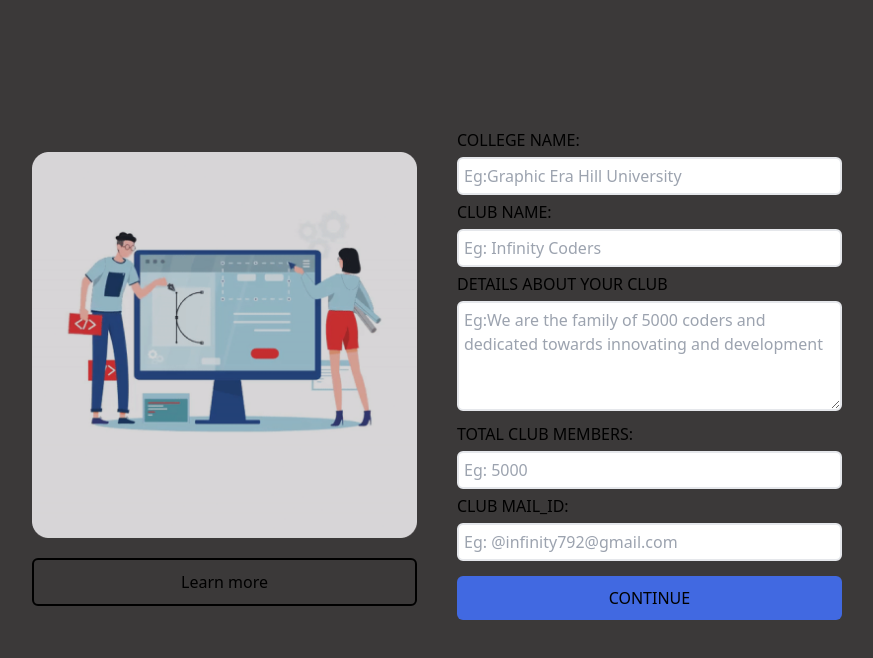
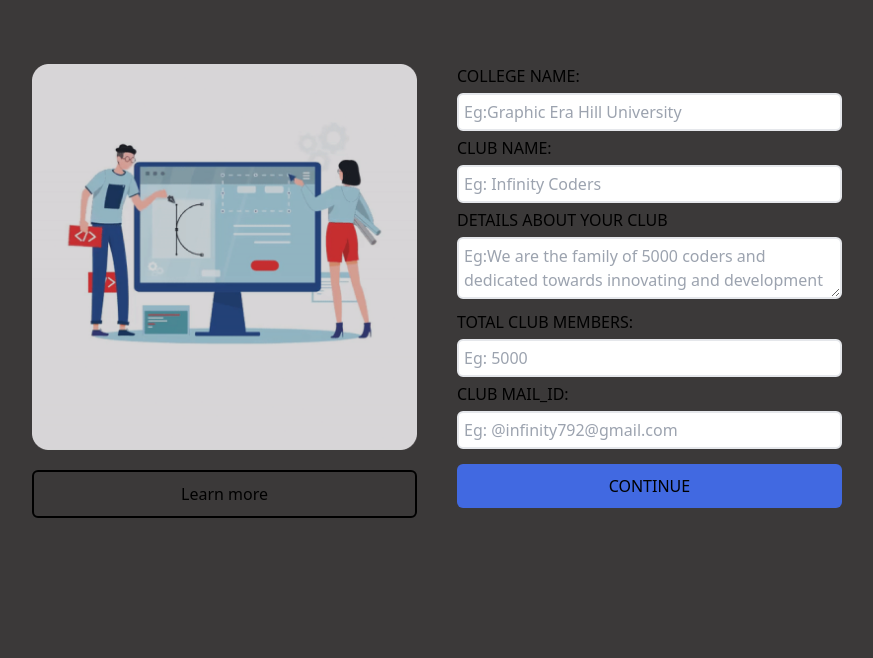
Before and after one commit to umeshbisht1/signup-club, a plain HTML site: page index.html in a window 1280 px wide. Shown: the whole page, without its empty margins (203-1076 px from the left). Drawn offline with nearby package versions, Linux system fonts and the light colour scheme.

Commit message:
Update index.html

```diff
--- a/index.html
+++ b/index.html
@@ -31,8 +31,8 @@
     </script>
 </head>
 
-<body class="flex justify-center items-center my-[10%]  bg-[#3b3939] overflow-hidden">
-    <div class="flex justify-center items-center gap-[40px] flex-wrap overflow-hidden">
+<body class="flex justify-center items-center my-[5%]  bg-[#3b3939]  ">
+    <div class="flex justify-center items-center  sm:gap-[20px] md:gap-[40px]  flex-wrap overflow-scroll ">
         <div class=" sm:basis-[70%] md:basis-[50%] lg:basis-[45%]  rounded-md">
             <img src="Rectangle 253.png" alt=""
                 class="h-full w-full opacity-80 bg-cover object-cover bg-no-repeat mb-[20px]">
@@ -42,14 +42,14 @@
         <div class=" h-full w-full   sm:basis-[80%] md:basis-[50%] lg:basis-[45%] ">
             <form action="" class="w-full">
                 <label for="">COLLEGE NAME:</label><br>
-                <input class="border-2 p-[5px] my-[5px] rounded-md w-full" type="text"
+                <input class="border-2 p-[5px] my-[5px]  rounded-md w-full" type="text"
                     placeholder="Eg:Graphic Era Hill University"><br>
                 <label for="">CLUB NAME:</label><br>
                 <input class="border-2 p-[5px] my-[5px] rounded-md w-full" type="text"
                     placeholder="Eg: Infinity Coders"><br>
                 <label for="">DETAILS ABOUT YOUR CLUB</label><br>
 
-                <textarea class="border-2 p-[5px] my-[5px] rounded-md w-full" name="" id="" cols="30" rows="4"
+                <textarea class="border-2 p-[5px] my-[5px] rounded-md w-full" name="" id="" cols="0" rows="2"
                     placeholder="Eg:We are the family of 5000 coders and dedicated towards innovating and development"></textarea><br>
                 <label for="">TOTAL CLUB MEMBERS:</label>
                 <input class="border-2 p-[5px] my-[5px] rounded-md w-full" type="text" placeholder="Eg: 5000"><br>
```
